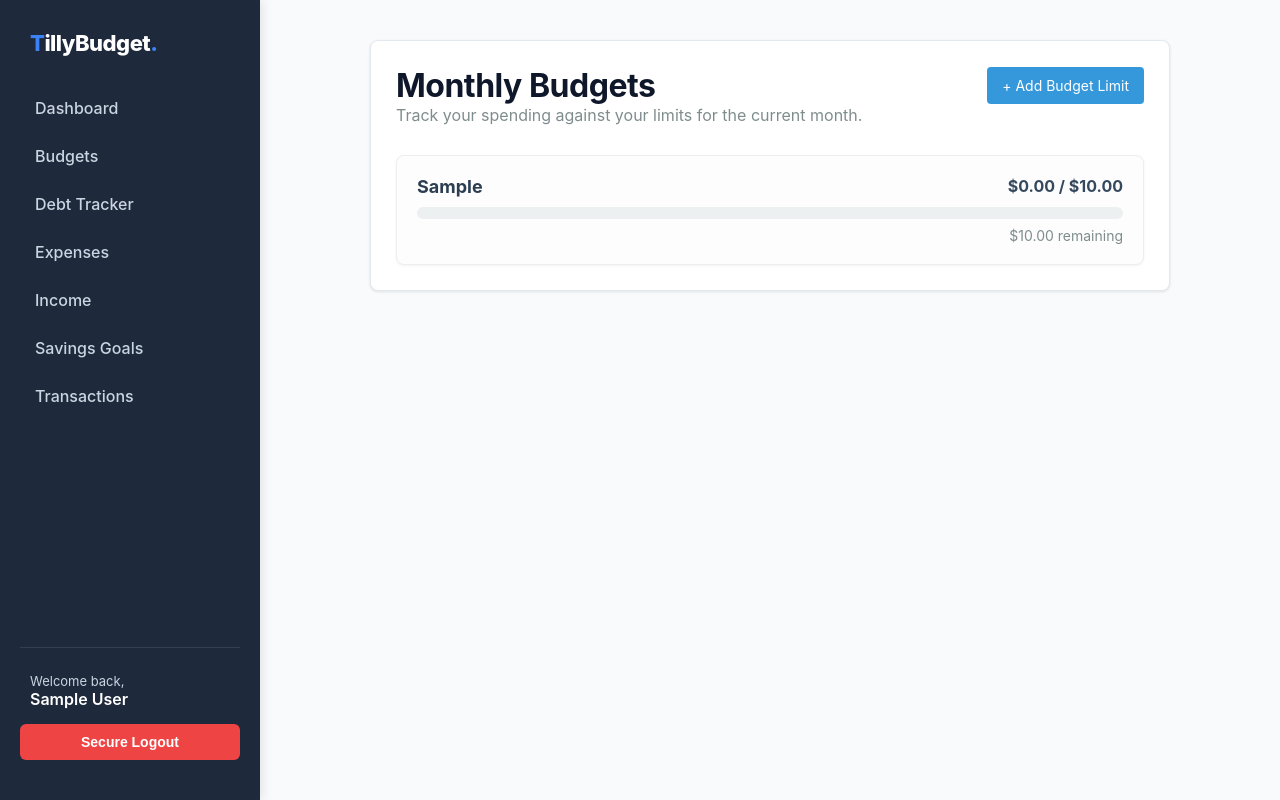
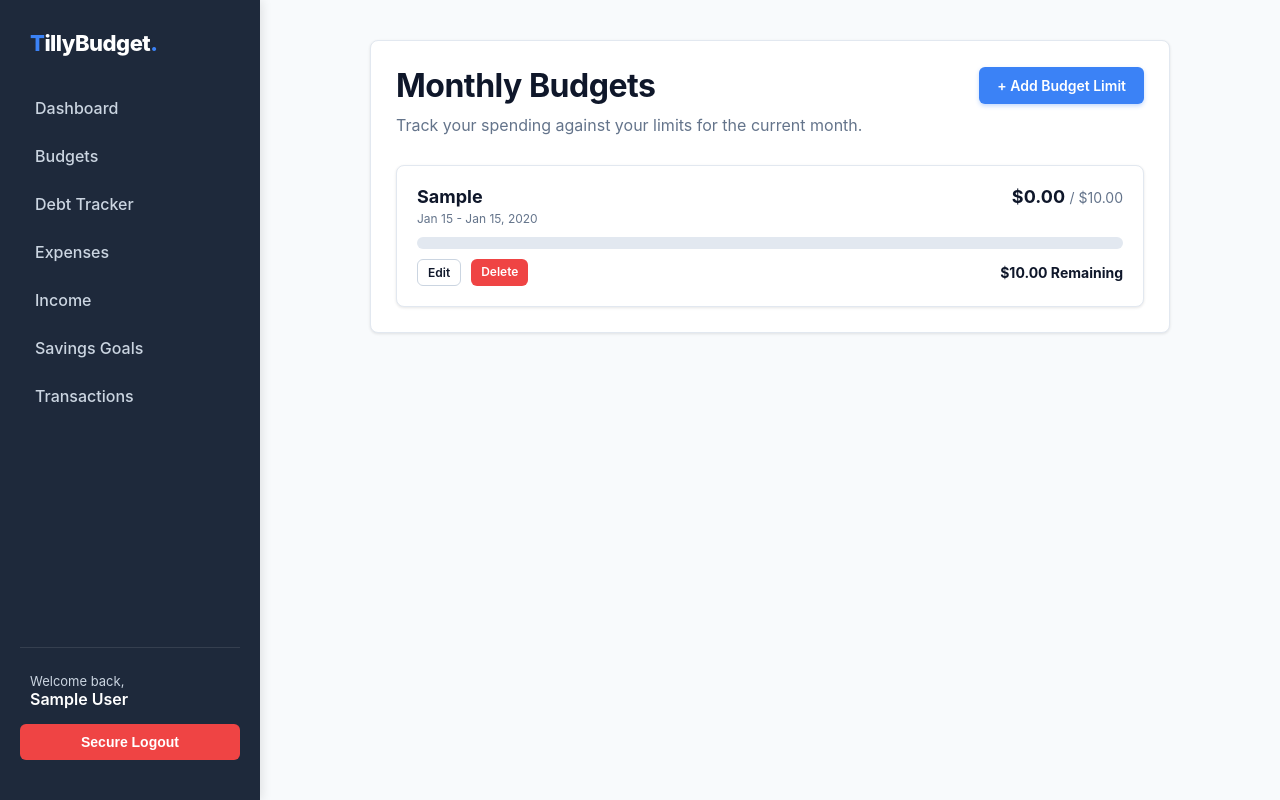
Before and after one commit to rhannemanakins-cmd/vaultic, a Django app: page /budgets/ in a window 1280 px wide. Run offline with Django 5.2, Linux system fonts and the light colour scheme; a user stored in the database is signed in; tables that the repository leaves empty hold one stand-in row (values such as "Sample post").

Commit message:
Fix budget template syntax and restore progress bars

```diff
--- a/finances/templates/finances/budgets.html
+++ b/finances/templates/finances/budgets.html
@@ -2,36 +2,52 @@
 
 {% block content %}
 <div class="card" style="max-width: 800px; margin: 0 auto;">
-    <div style="display: flex; justify-content: space-between; align-items: center;">
-        <h1>Monthly Budgets</h1>
-        <a href="{% url 'add_budget' %}" style="padding: 10px 15px; background: #3498db; color: white; border-radius: 4px; text-decoration: none; font-size: 14px;">+ Add Budget Limit</a>
+    <div style="display: flex; justify-content: space-between; align-items: center; margin-bottom: 10px;">
+        <h1 style="margin: 0;">Monthly Budgets</h1>
+        <a href="{% url 'add_budget' %}" class="btn btn-primary">+ Add Budget Limit</a>
     </div>
-    <p style="color: #7f8c8d; margin-bottom: 30px;">Track your spending against your limits for the current month.</p>
+    <p style="color: var(--text-light); margin-bottom: 30px;">Track your spending against your limits for the current month.</p>
 
     <div style="display: flex; flex-direction: column; gap: 20px;">
         {% for b in budget_data %}
-        <div style="background: #fdfdfd; border: 1px solid #eee; padding: 20px; border-radius: 8px; box-shadow: 0 1px 3px rgba(0,0,0,0.05);">
-            <div style="display: flex; justify-content: space-between; margin-bottom: 10px;">
-                <strong style="font-size: 18px; color: #2c3e50;">{{ b.category }}</strong>
-                <span style="font-weight: bold; color: #34495e;">${{ b.spent|floatformat:2 }} / ${{ b.limit|floatformat:2 }}</span>
+        <div style="background: var(--bg-card); border: 1px solid var(--border-color); padding: 20px; border-radius: 8px; box-shadow: var(--shadow-sm);">
+
+            <div style="display: flex; justify-content: space-between; align-items: flex-start; margin-bottom: 10px;">
+                <div>
+                    <strong style="font-size: 18px; color: var(--text-main); display: block;">{{ b.category }}</strong>
+                    <span style="font-size: 12px; color: var(--text-light);">
+                        {{ b.start_date|date:"M d" }} - {{ b.end_date|date:"M d, Y" }}
+                    </span>
+                </div>
+                <div style="text-align: right;">
+                    <span style="font-size: 18px; font-weight: bold; color: var(--text-main);">${{ b.spent|floatformat:2 }}</span>
+                    <span style="font-size: 14px; color: var(--text-light);"> / ${{ b.limit|floatformat:2 }}</span>
+                </div>
             </div>
 
-            <div style="width: 100%; background-color: #ecf0f1; border-radius: 10px; height: 12px; overflow: hidden; margin-bottom: 8px;">
+            <div style="width: 100%; background-color: var(--border-color); border-radius: 10px; height: 12px; overflow: hidden; margin-bottom: 10px;">
                 <div style="width: {{ b.percent }}%; background-color: {{ b.status_color }}; height: 100%; transition: width 0.5s ease-in-out;"></div>
             </div>
 
-            <div style="font-size: 14px; text-align: right;">
-                {% if b.remaining >= 0 %}
-                    <span style="color: #7f8c8d;">${{ b.remaining|floatformat:2 }} remaining</span>
-                {% else %}
-                    <span style="color: #e74c3c; font-weight: bold;">Over budget by ${{ b.over_budget|floatformat:2 }}</span>
-                {% endif %}
+            <div style="display: flex; justify-content: space-between; align-items: center;">
+                <div style="display: flex; gap: 10px;">
+                    <a href="{% url 'edit_budget' b.id %}" class="btn btn-outline" style="padding: 5px 10px; font-size: 12px;">Edit</a>
+                    <a href="{% url 'delete_budget' b.id %}" class="btn btn-danger" style="padding: 5px 10px; font-size: 12px;">Delete</a>
+                </div>
+
+                <div style="font-size: 14px; font-weight: bold; color: {{ b.status_color }};">
+                    {% if b.remaining < 0 %}
+                        ${{ b.over_budget|floatformat:2 }} Over Budget
+                    {% else %}
+                        ${{ b.remaining|floatformat:2 }} Remaining
+                    {% endif %}
+                </div>
             </div>
         </div>
         {% empty %}
-        <div style="text-align: center; padding: 40px; background: #f9f9f9; border-radius: 8px;">
-            <p style="color: #7f8c8d; margin-bottom: 15px;">You haven't set up any budget limits yet.</p>
-            <p>Click the "Add Budget Limit" button above to add your first budget category (like "Groceries" or "Pets").</p>
+        <div style="text-align: center; padding: 40px; background: var(--bg-card); border-radius: 8px; border: 1px dashed var(--border-color);">
+            <p style="color: var(--text-light); margin-bottom: 15px;">You haven't set up any budget limits yet.</p>
+            <p>Click the "+ Add Budget Limit" button above to get started.</p>
         </div>
         {% endfor %}
     </div>
--- a/finances/urls.py
+++ b/finances/urls.py
@@ -18,6 +18,9 @@ urlpatterns = [
     path('transaction/<int:pk>/edit/', views.update_transaction, name='update_transaction'),
     path('transaction/<int:pk>/delete/', views.delete_transaction, name='delete_transaction'),
     path('export/csv/', views.export_transactions_csv, name='export_transactions_csv'),
+    # Budget Management
+    path('budgets/<int:pk>/edit/', views.BudgetUpdateView.as_view(), name='edit_budget'),
+    path('budgets/<int:pk>/delete/', views.BudgetDeleteView.as_view(), name='delete_budget'),
     # Debt Edit/Delete
     path('debts/<int:pk>/edit/', views.DebtUpdateView.as_view(), name='edit_debt'),
     path('debts/<int:pk>/delete/', views.DebtDeleteView.as_view(), name='delete_debt'),
--- a/finances/views.py
+++ b/finances/views.py
@@ -395,3 +395,78 @@ def budget_dashboard(request):
         })
 
     return render(request, 'finances/budgets.html', {'budget_data': budget_data})
+# --- Add these to your budget_dashboard and dashboard logic ---
+
+@login_required
+def dashboard(request):
+    today = timezone.now().date()
+    first_of_month = today.replace(day=1)
+    # We create a "last of month" for the UI to show the range
+    import calendar
+    last_day = calendar.monthrange(today.year, today.month)[1]
+    last_of_month = today.replace(day=last_day)
+
+    all_income = Transaction.objects.filter(user=request.user, transaction_type='INCOME').aggregate(total=Sum('total_amount'))['total'] or 0
+    all_expenses = Transaction.objects.filter(user=request.user, transaction_type='EXPENSE').aggregate(total=Sum('total_amount'))['total'] or 0
+    total_balance = all_income - all_expenses
+
+    monthly_income = Transaction.objects.filter(user=request.user, transaction_type='INCOME', date__gte=first_of_month).aggregate(total=Sum('total_amount'))['total'] or 0
+    monthly_expenses = Transaction.objects.filter(user=request.user, transaction_type='EXPENSE', date__gte=first_of_month).aggregate(total=Sum('total_amount'))['total'] or 0
+
+    recent_transactions = Transaction.objects.filter(user=request.user).order_by('-date', '-id')[:5]
+
+    context = {
+        'total_balance': total_balance,
+        'monthly_income': monthly_income,
+        'monthly_expenses': monthly_expenses,
+        'recent_transactions': recent_transactions,
+        'start_date': first_of_month,  # Passed to UI
+        'end_date': last_of_month,      # Passed to UI
+    }
+    return render(request, 'finances/dashboard.html', context)
+
+@login_required
+def budget_dashboard(request):
+    today = timezone.now().date()
+    start_of_month = today.replace(day=1)
+
+    budgets = Budget.objects.filter(user=request.user)
+    budget_data = []
+
+    for budget in budgets:
+        # Spending calculation based on the transaction's link to this specific budget
+        spent_agg = Transaction.objects.filter(
+            user=request.user,
+            date__gte=start_of_month,
+            linked_budget=budget,
+            transaction_type='EXPENSE'
+        ).aggregate(total=Sum('total_amount'))
+
+        spent = spent_agg['total'] or Decimal('0.00')
+        remaining = budget.amount - spent
+        percent = min(int((float(spent) / float(budget.amount)) * 100), 100) if budget.amount > 0 else 0
+
+        budget_data.append({
+            'id': budget.id,
+            'category': budget.category,
+            'limit': budget.amount,
+            'spent': spent,
+            'remaining': remaining,
+            'percent': percent,
+            'start_date': budget.start_date, # From the model
+            'end_date': budget.end_date,     # From the model
+        })
+
+    return render(request, 'finances/budgets.html', {'budget_data': budget_data})
+
+# NEW: Budget CRUD Views
+class BudgetUpdateView(UpdateView):
+    model = Budget
+    fields = ['budget_type', 'category', 'amount', 'start_date', 'end_date', 'vendor']
+    template_name = 'finances/budget_form.html'
+    success_url = reverse_lazy('budgets')
+
+class BudgetDeleteView(DeleteView):
+    model = Budget
+    template_name = 'finances/budget_confirm_delete.html'
+    success_url = reverse_lazy('budgets')
```
Also changed, not shown: finances/templates/finances/budget_confirm_delete.html (added, +14 -0 lines).
